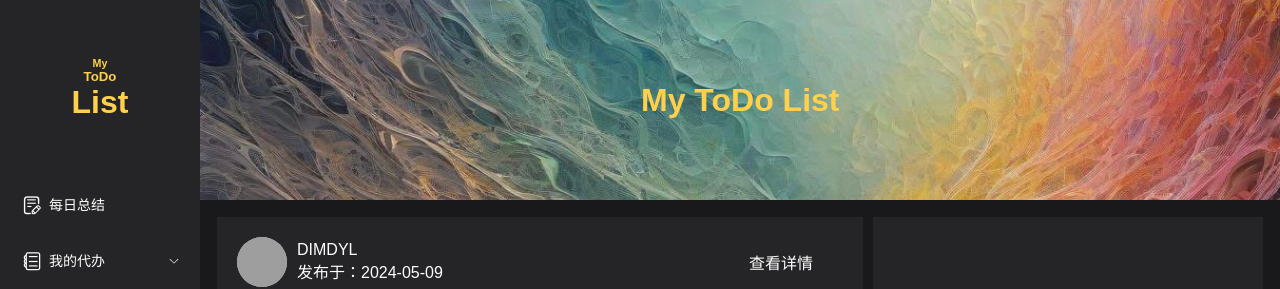
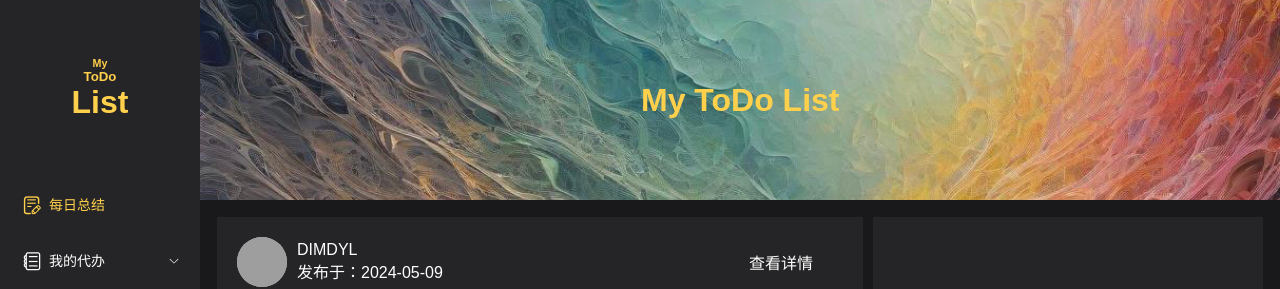
Before and after one commit to DIMDYL/todolist, a Vue app: page /#/ in a window 1280 px wide. Shown: the top 289 px of the page. Built offline with nearby package versions, Linux system fonts and the light colour scheme; grey boxes are pictures that could not be loaded.

Commit message:
MiniNav组件

```diff
--- a/src/views/Index/indexNav.vue
+++ b/src/views/Index/indexNav.vue
@@ -2,10 +2,11 @@
 import { ref } from 'vue'
 import { useRouter } from 'vue-router'
 const defaultactive = ref(location.pathname)
+console.log(defaultactive)
 const router = useRouter()
-
-let elMenuActive = ref('')
-
+const handleOpen = (key, keyPath) => {
+  console.log(key, keyPath)
+}
 let skipToDoList = (type) => {
   router.push({
     name: 'toDoList',
@@ -13,7 +14,6 @@ let skipToDoList = (type) => {
       type
     }
   })
-  elMenuActive.value = '/toDoList/' + type
 }
 </script>
 
@@ -25,11 +25,12 @@ let skipToDoList = (type) => {
       <h1>List</h1>
     </div>
     <el-menu
-      :default-active="elMenuActive"
+      :default-active="defaultactive"
       router
       active-text-color="#ffd04b"
       background-color="#252527"
       class="el-menu-vertical-demo animate__animated animate__bounce animate__rubberBand"
+      @open="handleOpen"
       text-color="#fff"
     >
       <el-menu-item index="/">
```
Also changed, not shown: src/views/Index/indexMiniNav.vue (added).
